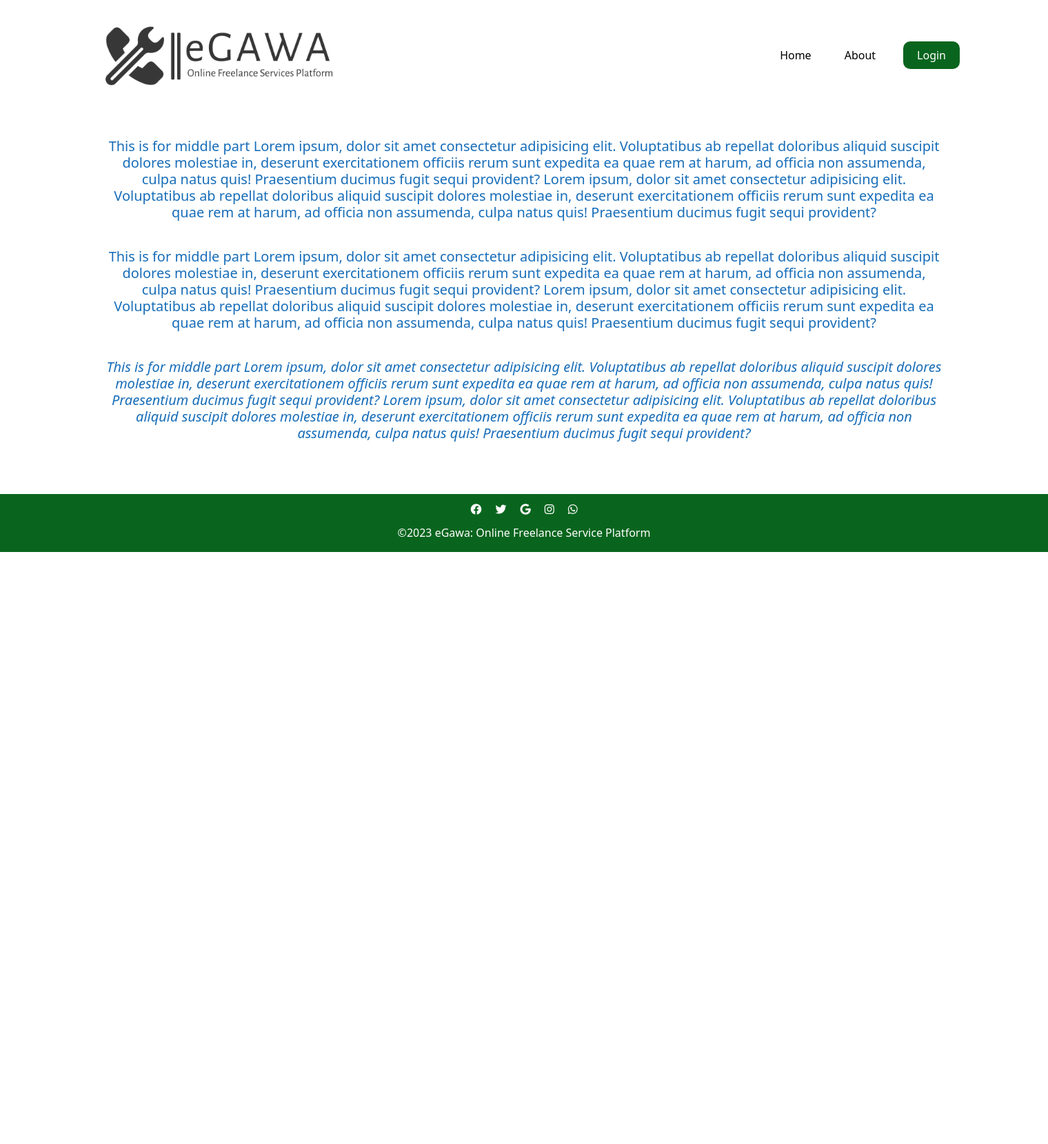
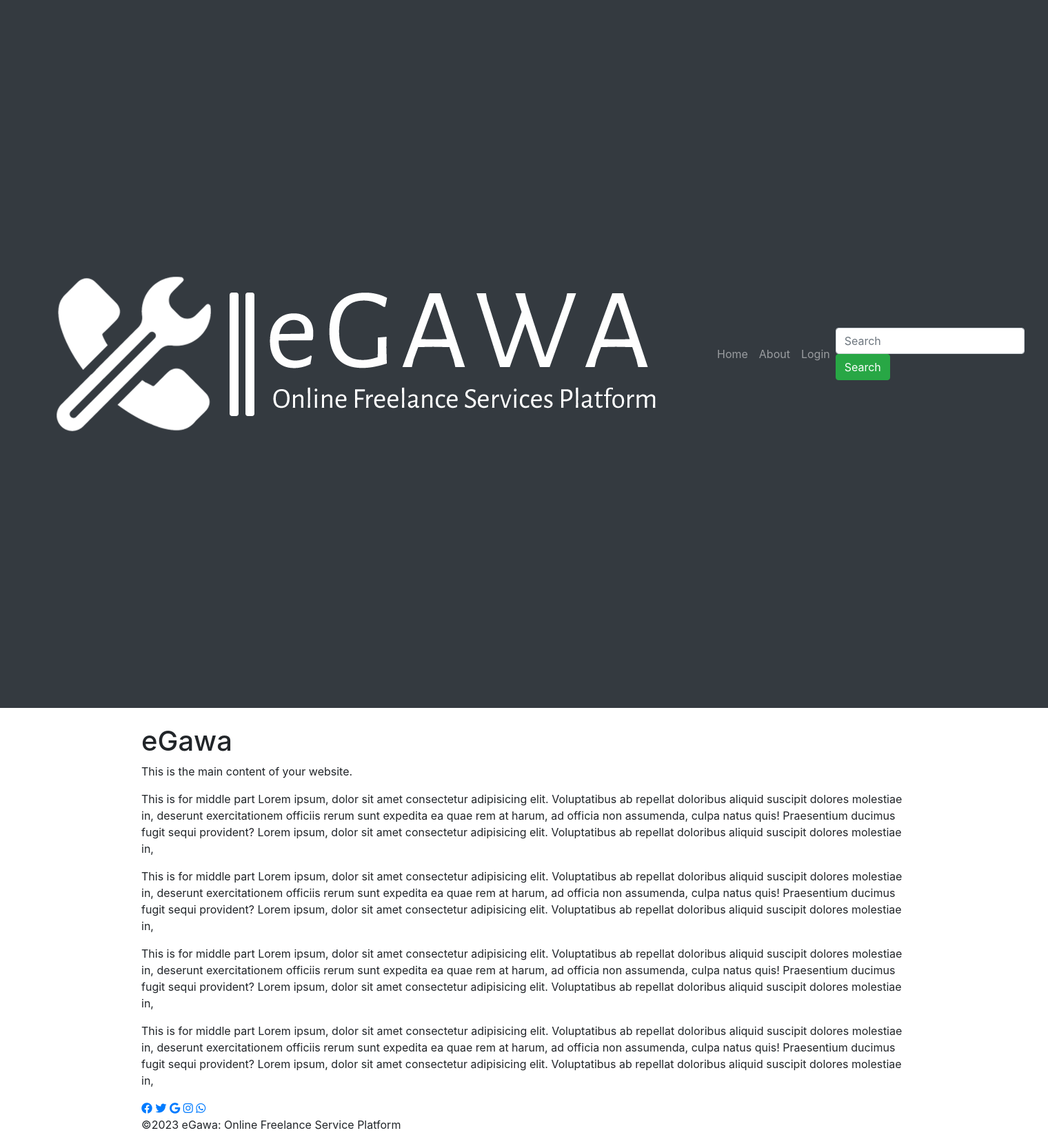
Before and after one commit to markcristobal24/eGawa-capstone, a PHP site: page /template.html in a window 1520 px wide. Shown: the whole page at 69% size. Before the commit the page ends 800 px from the top, so only its background shows below. Run offline with PHP 8.4, Linux system fonts and the light colour scheme.

Commit message:
new file:   eGAWAwhite.png 	modified:   template.css 	modified:   template.html

```diff
--- a/template.css
+++ b/template.css
@@ -1,137 +1,51 @@
-*{
-    margin: 0;
-    padding: 0;
-    box-sizing: border-box;
-}
-html, body{
-    height: 100%;
-    margin: 0;
-}
-body{
-    display: flex;
-    flex-direction: column;
-}
-.container{
-    flex: 1;
-}
-footer{
-    padding: 0px;
-}
 
-.navbar{
-    padding: 0;
+    .navbar-brand img {
+        max-height: 60px;
       }
 
 
-
-.loginbtn{
-    color: aliceblue;
-    background-color: rgb(9, 101, 30);
-    border-radius: 10px;
-    padding-left: 50px;
+      i{
+          color: #FFFFFFBF;
+          padding: 5px 10px;
       }
-.loginbtn:hover{
-    text-decoration: underline;
-}
-#loginbtn{
-    padding-left: 20px;
-    padding-right: 20px;
-}
-#link{
-    color: black;
+      i:hover{
+          color: white;
       }
 
 
-
-.navbar-toggler:focus{
-    box-shadow: none;
+      .fonts{
+              font-size: 20px;
       }
-#link:hover{
-    text-decoration: underline;
+      .footerInfo{
+          color: #FFFFFFBF;
       }
 
-h1{
-    color: rgb(23, 109, 185);
+
+      footer {
+        position: fixed;
+        left: 0;
+        bottom: 0;
+        width: 100%;
+        height: 60px;
+        background-color: #696969;
         text-align: center;
-    font-size: 20px;
-    margin: 40px 40px 0px 40px;
-    min-height: 100%;
-}
-
-footer{
-    background-color: rgb(9, 101, 30);
-
-}
-
-.footerContainer{
-    width: 100%;
-    padding: 70px 30px 20px;
-}
-.socialIcons{
-    display: flex;
-    justify-content: center;
-}
-.socialIcons a {
-      text-decoration: none;
-      padding: 0;
-      margin: 10px;
-      color: white;
-}
-p{
-    display: flex;
-    justify-content: center;
-    color: white;
-}
-img{
-    height: 150px;
-    margin: 0;
       }
 
 
 
 
 
-
       @media(max-width:768px){
-
-    .ul-bg{
-        background-color: rgb(9, 101, 30);
+          .fonts{
+              font-size: 15px;
           }
-    .navbar{
-        background-color: rgb(9, 101, 30);
-        padding: 5px;
+          .titlePage{
+              font-size: 30px;
           }
-    #link{
-        color: white;
-    }
-    #loginbtn{
-        padding-left: 0;
-        padding-right: 0;
-    }
-    #link:hover{
-        text-decoration: none;
-    }
-    .loginbtn:hover{
-        text-decoration: none;
-    }
-    /* h1{
-        margin: 10%;
-    } */
-    h1{
-        margin-top: auto;
-        font-size: small;
-    }
-    a{
-        color: white;
-    }
-    footer{
-        margin: 0px 10px 0px 10px;
-    }
-    p{
+          .footerInfo{
               font-size: 10px;
           }
-    img{
-        height: 90px;
-        margin: 0;
+          i{
+              padding: 2px 4px;
           }
       }
--- a/template.html
+++ b/template.html
@@ -1,95 +1,94 @@
-<!doctype html>
-<html lang="en">
+<!DOCTYPE html>
+<html>
 <head>
-    <!-- Required meta tags -->
-    <meta charset="utf-8">
   <meta name="viewport" content="width=device-width, initial-scale=1">
-
-    <!-- Bootstrap CSS -->
-    <link href="https://cdn.jsdelivr.net/npm/bootstrap@5.0.2/dist/css/bootstrap.min.css"
-    rel="stylesheet"
-    integrity="sha384-EVSTQN3/azprG1Anm3QDgpJLIm9Nao0Yz1ztcQTwFspd3yD65VohhpuuCOmLASjC"
-     crossorigin="anonymous">
-
-    <link rel="stylesheet" href="template.css">
-    <link href='https://unpkg.com/boxicons@2.1.4/css/boxicons.min.css' rel='stylesheet'>
+  <link rel="stylesheet" href="https://maxcdn.bootstrapcdn.com/bootstrap/4.5.2/css/bootstrap.min.css">
+  <link rel="stylesheet" href="index.css">
 
   <link rel="stylesheet" href="https://cdnjs.cloudflare.com/ajax/libs/font-awesome/6.4.0/css/all.min.css"
     integrity="sha512-iecdLmaskl7CVkqkXNQ/ZH/XLlvWZOJyj7Yy7tcenmpD1ypASozpmT/E0iPtmFIB46ZmdtAc9eNBvH0H/ZpiBw=="
     crossorigin="anonymous" referrerpolicy="no-referrer" />
 
 
-    <title>e-Gawa</title>
+  <script src="https://ajax.googleapis.com/ajax/libs/jquery/3.5.1/jquery.min.js"></script>
+  <script src="https://cdnjs.cloudflare.com/ajax/libs/popper.js/1.16.0/umd/popper.min.js"></script>
+  <script src="https://maxcdn.bootstrapcdn.com/bootstrap/4.5.2/js/bootstrap.min.js"></script>
+
 </head>
+<body>
 
-  <body>
-    <div class="container">
-        <nav class=" navbar navbar-expand-md bg">
-            <!-- <a href="" class="navbar-brand fs-3 ms-3 text-dark">Name</a> -->
-            <a href="https://www.example.com" class="navbar-brand fs-3 ms-3 text-dark" >
-                <img src="egawapng.png" alt="Description of the image">
-              </a>
-
-
-            <button class="navbar-toggler" type="button" data-bs-toggle="collapse" data-bs-target="#btn">
-                <i class='bx bx-menu bx-md text-white'></i>
+<nav class="navbar navbar-expand-md bg-dark navbar-dark">
+  <a class="navbar-brand" href="#"><img src="eGAWAwhite.png" alt="Logo"></a>
+  <button class="navbar-toggler" type="button" data-toggle="collapse" data-target="#collapsibleNavbar">
+    <span class="navbar-toggler-icon"></span>
   </button>
-
-
-            <div class="collapse navbar-collapse ul-bg" id="btn">
-                <ul class="navbar-nav ms-auto">
-                    <li class=" nav-item">
-                        <a href="#" class="nav-link mx-3 " id="link">Home</a>
+  <div class="collapse navbar-collapse" id="collapsibleNavbar">
+    <ul class="navbar-nav ml-auto">
+      <li class="nav-item">
+        <a class="nav-link" href="#">Home</a>
       </li>
-                    <li class=" nav-item">
-                        <a href="#" class="nav-link mx-3 " id="link">About</a>
+      <li class="nav-item">
+        <a class="nav-link" href="#">About</a>
       </li>
-                    <li class=" nav-item">
-                        <a href="#" class="nav-link mx-3 text-white loginbtn" id="loginbtn">Login</a>
+      <li class="nav-item">
+        <a class="nav-link" href="#">Login</a>
       </li>
     </ul>
+    <form class="form-inline">
+      <input class="form-control mr-sm-2" type="text" placeholder="Search">
+      <button class="btn btn-success" type="submit">Search</button>
+    </form>
   </div>
-
 </nav>
 
-
+<div class="container mt-4">
+      <h1 class="titlePage">eGawa</h1>
+      <p class="fonts">This is the main content of your website.</p>
         <div class="main">
-            <h1>This is for middle part
+          <p class="fonts">This is for middle part
               Lorem ipsum, dolor sit amet consectetur adipisicing elit.
               Voluptatibus ab repellat doloribus aliquid suscipit dolores molestiae in,
               deserunt exercitationem officiis rerum sunt expedita ea quae rem at harum,
               ad officia non assumenda, culpa natus quis! Praesentium ducimus fugit sequi provident?
               Lorem ipsum, dolor sit amet consectetur adipisicing elit.
               Voluptatibus ab repellat doloribus aliquid suscipit dolores molestiae in,
-                deserunt exercitationem officiis rerum sunt expedita ea quae rem at harum,
-                ad officia non assumenda, culpa natus quis! Praesentium ducimus fugit sequi provident?
-            </h1>
-            <h1>This is for middle part
+              <br>
+          </p>
+          <p class="fonts">This is for middle part
               Lorem ipsum, dolor sit amet consectetur adipisicing elit.
               Voluptatibus ab repellat doloribus aliquid suscipit dolores molestiae in,
               deserunt exercitationem officiis rerum sunt expedita ea quae rem at harum,
               ad officia non assumenda, culpa natus quis! Praesentium ducimus fugit sequi provident?
               Lorem ipsum, dolor sit amet consectetur adipisicing elit.
               Voluptatibus ab repellat doloribus aliquid suscipit dolores molestiae in,
-                deserunt exercitationem officiis rerum sunt expedita ea quae rem at harum,
-                ad officia non assumenda, culpa natus quis! Praesentium ducimus fugit sequi provident?
-            </h1>
-            <var><h1>This is for middle part
+              <br>
+          </p>
+		  <p class="fonts">This is for middle part
               Lorem ipsum, dolor sit amet consectetur adipisicing elit.
               Voluptatibus ab repellat doloribus aliquid suscipit dolores molestiae in,
               deserunt exercitationem officiis rerum sunt expedita ea quae rem at harum,
               ad officia non assumenda, culpa natus quis! Praesentium ducimus fugit sequi provident?
               Lorem ipsum, dolor sit amet consectetur adipisicing elit.
               Voluptatibus ab repellat doloribus aliquid suscipit dolores molestiae in,
+              <br>
+          </p>
+          </h1>
+		  <p class="fonts">This is for middle part
+              Lorem ipsum, dolor sit amet consectetur adipisicing elit.
+              Voluptatibus ab repellat doloribus aliquid suscipit dolores molestiae in,
               deserunt exercitationem officiis rerum sunt expedita ea quae rem at harum,
               ad officia non assumenda, culpa natus quis! Praesentium ducimus fugit sequi provident?
-            </h1></var>
+              Lorem ipsum, dolor sit amet consectetur adipisicing elit.
+              Voluptatibus ab repellat doloribus aliquid suscipit dolores molestiae in,
+              <br>
+          </p>
         </div>
     </div>
 
 
-    <footer>
-        <div class="footerConatiner">
+
+<footer class="footer">
+    <div class="container">
       <div class="socialIcons">
         <a href=""><i class="fa-brands fa-facebook"></i></a>
         <a href=""><i class="fa-brands fa-twitter"></i></a>
@@ -97,18 +96,9 @@
         <a href=""><i class="fa-brands fa-instagram"></i></a>
         <a href=""><i class="fa-brands fa-whatsapp"></i></a>
     </div>
-            <p>&copy;2023 eGawa: Online Freelance Service Platform</p>
+      <p class="footerInfo">&copy;2023 eGawa: Online Freelance Service Platform</p>
     </div>
   </footer>
 
-
-
-
-
-
-
-    <script src="https://cdn.jsdelivr.net/npm/bootstrap@5.0.2/dist/js/bootstrap.bundle.min.js"
-    integrity="sha384-MrcW6ZMFYlzcLA8Nl+NtUVF0sA7MsXsP1UyJoMp4YLEuNSfAP+JcXn/tWtIaxVXM"
-    crossorigin="anonymous"></script>
 </body>
 </html>
```
Also changed, not shown: eGAWAwhite.png (added). Lines whose indentation alone changed are shown as unchanged.
